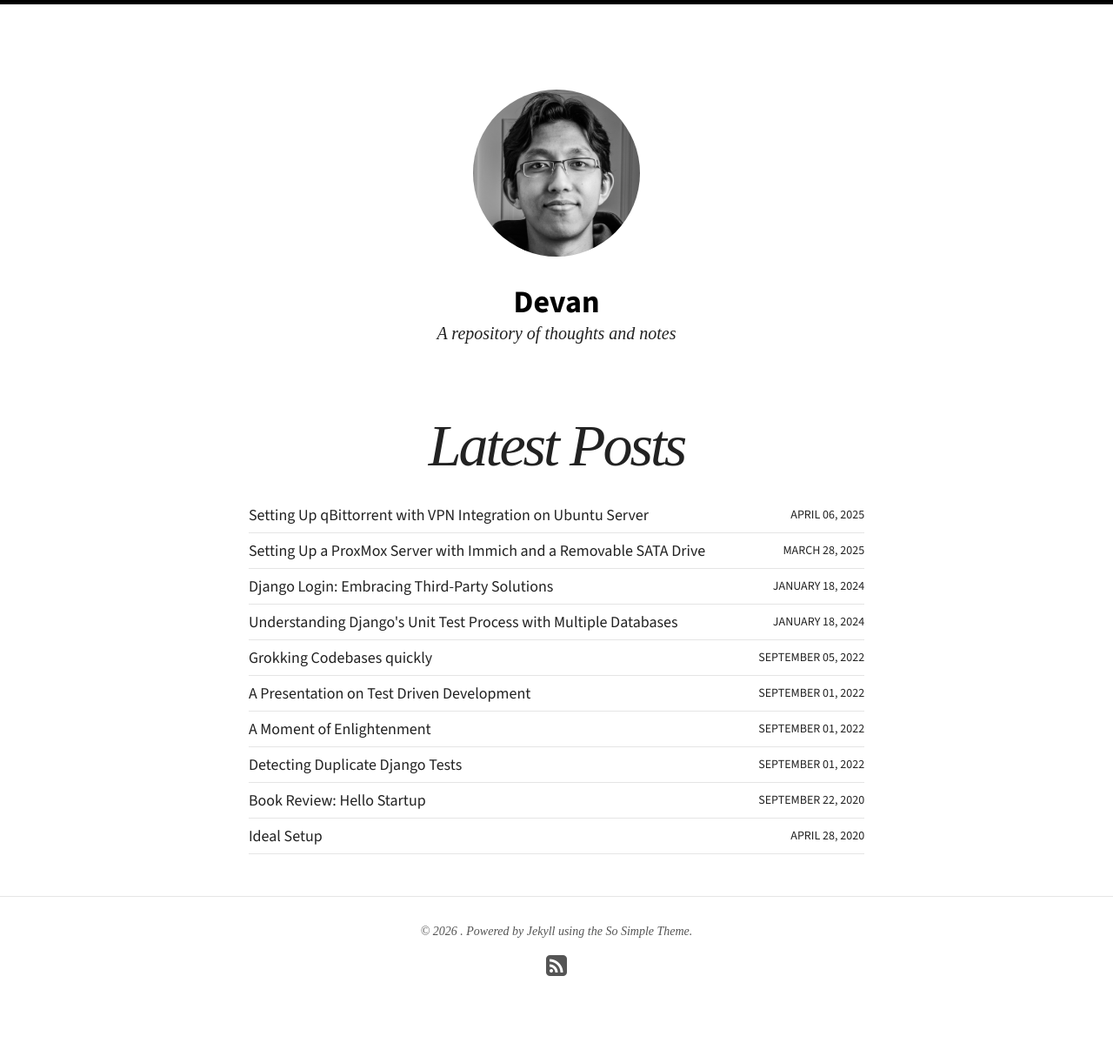
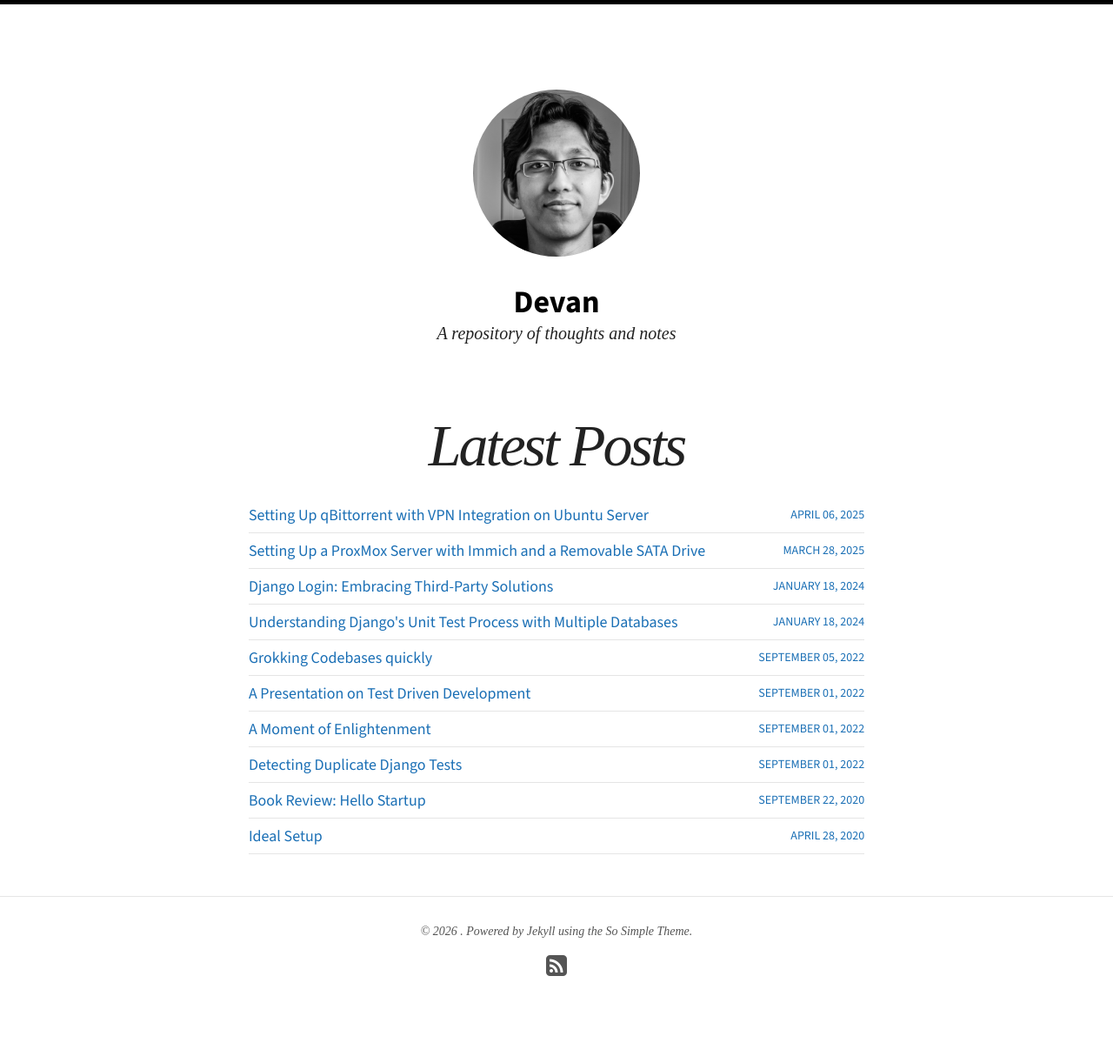
Before and after one commit to DevanR/devanr.github.io, a Jekyll site: the page built from index.html, in a window 1280 px wide. Shown: the whole page at 87% size. Built offline with Jekyll 4.4.1, drawn with Linux system fonts in a browser that asks for light colours; nearby versions of some CDN libraries; some web fonts are replaced.

Commit message:
Give links a distinct color for better scannability
Links were the same color as body text (#222), making them
indistinguishable without hovering. Use a muted blue (#1a6fb5)
that provides clear affordance while staying professional.

Co-Authored-By: Claude Opus 4.6 (1M context) <noreply@anthropic.com>

```diff
--- a/_sass/_variables.scss
+++ b/_sass/_variables.scss
@@ -27,7 +27,7 @@ $border-color             : #ddd;
 $white                    : #fff;
 $black                    : #000;
 $accent-color             : $black;
-$link-color               : #222;
+$link-color               : #1a6fb5;
 
 $table-border-color       : $border-color;
 $table-border             : 1px solid $table-border-color;
```
